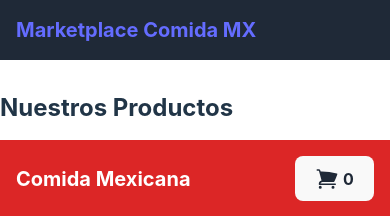
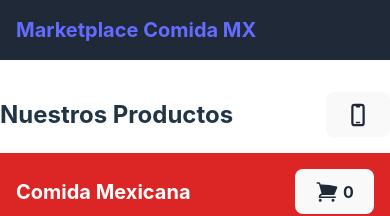
Before and after one commit to randradegh/mktplace-gais, a React (Vite) app: page / in a window 390 px wide. Shown: the top 216 px of the page. Built offline with nearby package versions, Linux system fonts and the light colour scheme; no server answers; the database is empty.

Commit message:
Uso de modos de pc y móvil

```diff
--- a/src/components/ProductCard.jsx
+++ b/src/components/ProductCard.jsx
@@ -2,13 +2,13 @@ import React from 'react';
 
 function ProductCard({ product, onAddToCart }) {
   return (
-    <div className="bg-white border border-gray-200 rounded-lg shadow-md p-4 m-2 w-80 flex flex-col">
-      <img src={product.image_url} alt={product.name} className="w-full h-52 object-cover rounded-t-lg mb-2" />
-      <div className="px-2">
-        <h3 className="text-lg font-semibold mb-1">{product.name}</h3>
-        <p className="text-gray-700 text-sm mb-2">{product.description}</p>
+    <div className="bg-white border border-gray-200 rounded-lg shadow-md p-6 m-2 w-96 flex flex-col">
+      <img src={product.image_url} alt={product.name} className="w-full h-60 object-cover rounded-t-lg mb-4" />
+      <div className="px-4">
+        <h3 className="text-xl font-semibold mb-2">{product.name}</h3>
+        <p className="text-gray-700 text-base mb-3">{product.description}</p>
         <div className="flex justify-between items-center">
-            <span className="text-green-500 font-bold text-base">${product.price}</span>
+            <span className="text-green-500 font-bold text-lg">${product.price}</span>
             <button
               className="bg-blue-500 hover:bg-blue-700 text-white font-bold py-2 px-4 rounded text-sm"
               onClick={() => onAddToCart(product)}
--- a/src/components/ProductList.jsx
+++ b/src/components/ProductList.jsx
@@ -5,11 +5,14 @@ import { ShoppingCartIcon } from '@heroicons/react/24/solid';
 import CarritoCompras from './CarritoCompras'; // Importa el componente CarritoCompras
 import { XMarkIcon } from '@heroicons/react/24/solid';
 
-function ProductList() {
+
+function ProductList({ isMobileView }) {
     const [products, setProducts] = useState([]);
     const [error, setError] = useState(null);
     const [cart, setCart] = useState([]);
     const [isCartOpen, setIsCartOpen] = useState(false);
+
+
 
     useEffect(() => {
         const fetchProducts = async () => {
@@ -50,6 +53,7 @@ function ProductList() {
         setIsCartOpen(!isCartOpen);
     };
 
+
      const calculateTotalItems = () => {
         return cart.reduce((total, item) => total + item.quantity, 0);
     };
@@ -70,7 +74,7 @@ function ProductList() {
                 </div>
             </div>
             {isCartOpen && (
-                <div className="bg-white p-4 rounded-lg fixed top-20 right-4 z-50 max-w-md max-h-[80vh] overflow-y-auto border border-gray-200 shadow-lg"> {/* Modificado para mover y aumentar la altura del carrito */}
+                <div className="bg-white p-4 rounded-lg fixed top-20 right-4 z-50 max-w-md max-h-[80vh] overflow-y-auto border border-gray-200 shadow-lg">
                     <div className="flex justify-between items-center mb-4">
                       <h2 className="text-lg font-semibold text-gray-800">Carrito de compras</h2>
                       <button onClick={toggleCartModal} className="text-gray-600 hover:text-gray-800">
@@ -80,7 +84,7 @@ function ProductList() {
                     <CarritoCompras cartItems={cart} setCartItems={setCart} />
                 </div>
             )}
-            <div className="grid grid-cols-1 md:grid-cols-2 lg:grid-cols-3 gap-4 p-4 flex-grow w-full">
+            <div className={`grid ${isMobileView ? 'grid-cols-1' : 'grid-cols-3'} auto-rows-fr gap-4 p-4 flex-grow w-full`}>
                 {products.length === 0 ? <p>No hay productos</p> : (
                     products.map((product) => (
                         <ProductCard key={product.id} product={product} onAddToCart={addToCart} />
--- a/src/pages/Home.jsx
+++ b/src/pages/Home.jsx
@@ -1,13 +1,29 @@
-import React from 'react';
+import React, { useState } from 'react';
 import Layout from '../components/Layout';
 import ProductList from '../components/ProductList';
+import { ComputerDesktopIcon, DevicePhoneMobileIcon } from '@heroicons/react/24/solid'; // Import de solid
 
 function Home() {
+  const [isMobileView, setIsMobileView] = useState(false);
+
+  const toggleView = () => {
+    setIsMobileView(!isMobileView);
+  };
+
   return (
     <Layout>
-      <div className="mx-auto py-8 w-full"> {/* Eliminamos la clase container y agregamos w-full */}
-        <h1 className="text-2xl font-bold mb-4">Nuestros Productos</h1>
-        <ProductList />
+      <div className={`mx-auto py-8 w-full ${isMobileView ? 'max-w-sm' : ''}`}>
+         <div className="flex justify-between items-center mb-4">
+            <h1 className="text-2xl font-bold">Nuestros Productos</h1>
+           <button onClick={toggleView} >
+              {isMobileView ? (
+                  <ComputerDesktopIcon className="h-6 w-6 text-gray-800" />
+              ) : (
+                <DevicePhoneMobileIcon className="h-6 w-6 text-gray-800" />
+              )}
+            </button>
+          </div>
+        <ProductList isMobileView={isMobileView} />
       </div>
     </Layout>
   );
```
